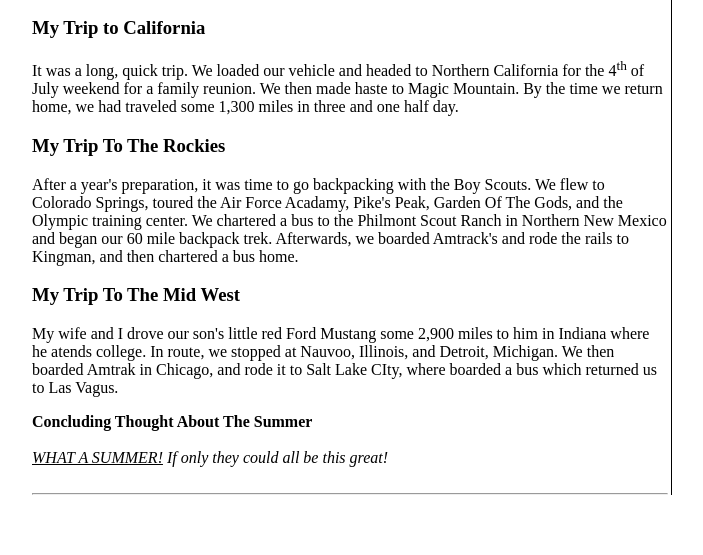
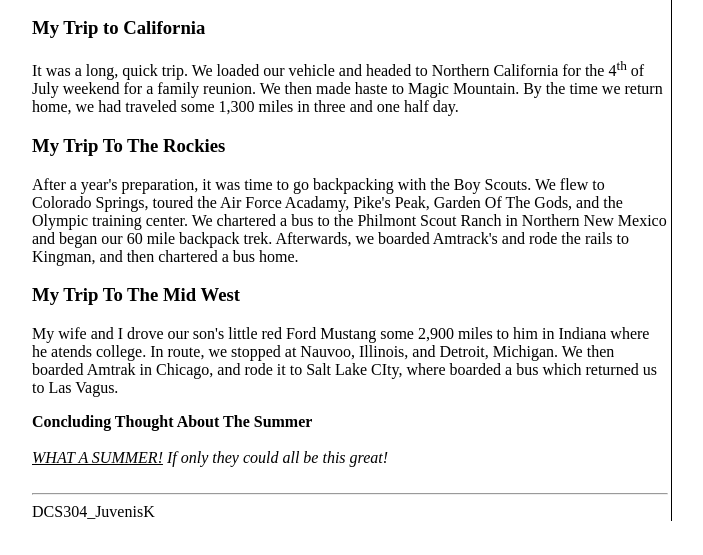
Before and after one commit to JuvenisK/HTML-Assignment1, a plain HTML site: page index.html in a window 1280 px wide. Shown: the part 213-768 px from the top of the page, without its empty margins (288-991 px from the left). Drawn offline with Linux system fonts and the light colour scheme.

Commit message:
Update index.html

```diff
--- a/index.html
+++ b/index.html
@@ -27,4 +27,5 @@ My wife and I drove our son's little red Ford Mustang some 2,900 miles to him in
 </body>
 <br>
 <hr>
+    <footer>DCS304_JuvenisK</footer>
 </html>
```
